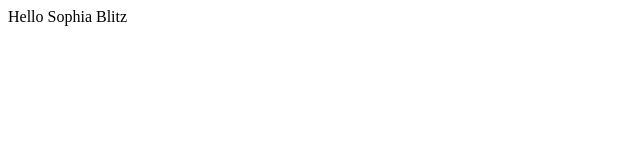
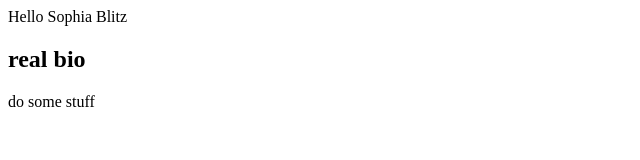
Before and after one commit to sophia-blitz/msd-445-day1, a plain HTML site: page index.html in a window 1280 px wide. Shown: the whole page, without its empty margins (0-640 px from the left). Drawn offline with Linux system fonts and the light colour scheme.

Commit message:
add bad bio

```diff
--- a/index.html
+++ b/index.html
@@ -5,5 +5,8 @@
   </head>
   <body>
     Hello Sophia Blitz
+
+    <h2> real bio</h2>
+    do some stuff
   </body>
 </html>
```
